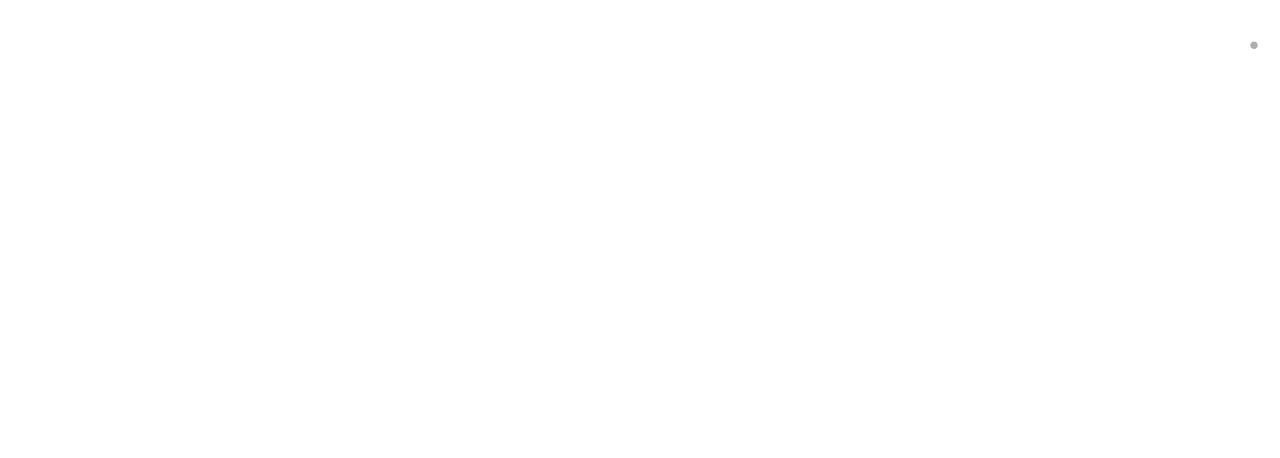
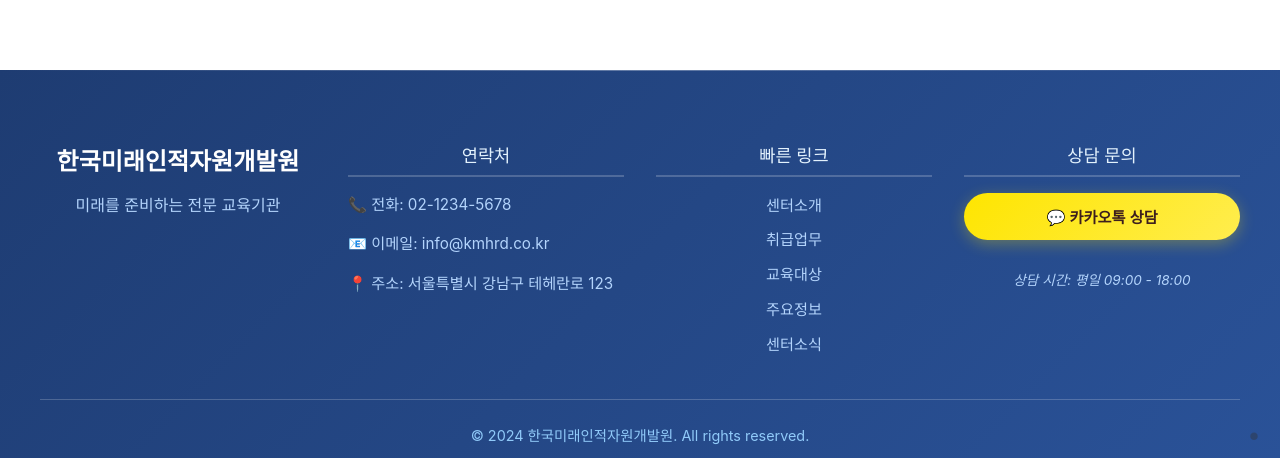
Before and after one commit to Cha-Young-Ho/mom-front, a React (Create React App) app: page /news in a window 1280 px wide. Shown: the part 1234-1692 px from the top of the page. Before the commit the page ends 1304 px from the top, so only its background shows below. Built offline with nearby package versions, Linux system fonts and the light colour scheme; no server answers.

Commit message:
feat : footer 추가

```diff
--- a/src/App.css
+++ b/src/App.css
@@ -2,6 +2,12 @@
   text-align: center;
   position: relative;
   min-height: 100vh;
+  display: flex;
+  flex-direction: column;
+}
+
+main {
+  flex: 1;
 }
 
 .App-logo {
--- a/src/App.tsx
+++ b/src/App.tsx
@@ -7,6 +7,7 @@
 } from 'react-router-dom';
 import './App.css';
 import Header from './components/Header';
+import Footer from './components/Footer';
 import AdminLogin from './pages/AdminLogin';
 import Courses from './pages/Courses';
 import Curriculum from './pages/Curriculum';
@@ -38,6 +39,7 @@
                     <Route path='/news' element={<News />} />
                   </Routes>
                 </main>
+                <Footer />
                 <HiddenLoginButton />
               </>
             }
--- /dev/null
+++ b/src/components/Footer.css
@@ -0,0 +1,175 @@
+.footer {
+  background: linear-gradient(135deg, #1e3c72 0%, #2a5298 100%);
+  color: white;
+  margin-top: auto;
+  position: relative;
+  overflow: hidden;
+}
+
+.footer::before {
+  content: '';
+  position: absolute;
+  top: 0;
+  left: 0;
+  right: 0;
+  height: 1px;
+  background: linear-gradient(90deg, transparent, rgba(255,255,255,0.3), transparent);
+}
+
+.footer-container {
+  max-width: 1200px;
+  margin: 0 auto;
+  padding: 3rem 2rem 1rem;
+}
+
+.footer-content {
+  display: grid;
+  grid-template-columns: repeat(auto-fit, minmax(250px, 1fr));
+  gap: 2rem;
+  margin-bottom: 2rem;
+}
+
+.footer-section h3 {
+  color: #ffffff;
+  font-size: 1.5rem;
+  margin-bottom: 0.5rem;
+  font-weight: 600;
+}
+
+.footer-section h4 {
+  color: #e3f2fd;
+  font-size: 1.1rem;
+  margin-bottom: 1rem;
+  font-weight: 500;
+  border-bottom: 2px solid rgba(255,255,255,0.2);
+  padding-bottom: 0.5rem;
+}
+
+.footer-section p {
+  color: #b3d4fc;
+  line-height: 1.6;
+  margin-bottom: 0.5rem;
+}
+
+.contact-info p {
+  display: flex;
+  align-items: center;
+  gap: 0.5rem;
+  margin-bottom: 0.8rem;
+  font-size: 0.95rem;
+}
+
+.footer-links {
+  list-style: none;
+  padding: 0;
+  margin: 0;
+}
+
+.footer-links li {
+  margin-bottom: 0.8rem;
+}
+
+.footer-links a {
+  color: #b3d4fc;
+  text-decoration: none;
+  transition: color 0.3s ease, transform 0.2s ease;
+  display: inline-block;
+  font-size: 0.95rem;
+}
+
+.footer-links a:hover {
+  color: #ffffff;
+  transform: translateX(5px);
+}
+
+.footer-kakao-btn {
+  background: linear-gradient(135deg, #fee500 0%, #ffed4e 100%);
+  color: #3c1e1e;
+  border: none;
+  padding: 0.8rem 1.5rem;
+  border-radius: 25px;
+  font-weight: 600;
+  cursor: pointer;
+  transition: all 0.3s ease;
+  font-size: 0.95rem;
+  box-shadow: 0 4px 15px rgba(254, 229, 0, 0.3);
+  margin-bottom: 1rem;
+  width: 100%;
+}
+
+.footer-kakao-btn:hover {
+  transform: translateY(-2px);
+  box-shadow: 0 6px 20px rgba(254, 229, 0, 0.4);
+  background: linear-gradient(135deg, #ffed4e 0%, #fee500 100%);
+}
+
+.operating-hours {
+  font-size: 0.85rem;
+  color: #90caf9;
+  font-style: italic;
+}
+
+.footer-bottom {
+  border-top: 1px solid rgba(255,255,255,0.2);
+  padding-top: 1.5rem;
+  text-align: center;
+}
+
+.footer-copyright p {
+  color: #90caf9;
+  font-size: 0.9rem;
+  margin: 0;
+}
+
+/* 반응형 디자인 */
+@media (max-width: 768px) {
+  .footer-container {
+    padding: 2rem 1rem 1rem;
+  }
+
+  .footer-content {
+    grid-template-columns: 1fr;
+    gap: 1.5rem;
+  }
+
+  .footer-section h3 {
+    font-size: 1.3rem;
+  }
+
+  .footer-section h4 {
+    font-size: 1rem;
+  }
+
+  .contact-info p {
+    font-size: 0.9rem;
+  }
+
+  .footer-links a {
+    font-size: 0.9rem;
+  }
+
+  .footer-kakao-btn {
+    font-size: 0.9rem;
+    padding: 0.7rem 1.2rem;
+  }
+}
+
+@media (max-width: 480px) {
+  .footer-container {
+    padding: 1.5rem 1rem 1rem;
+  }
+
+  .footer-content {
+    gap: 1rem;
+  }
+
+  .footer-section h3 {
+    font-size: 1.2rem;
+  }
+
+  .contact-info p {
+    flex-direction: column;
+    align-items: flex-start;
+    gap: 0.2rem;
+  }
+}
--- /dev/null
+++ b/src/components/Footer.tsx
@@ -0,0 +1,58 @@
+import React from 'react';
+import './Footer.css';
+
+const Footer: React.FC = () => {
+  return (
+    <footer className="footer">
+      <div className="footer-container">
+        <div className="footer-content">
+          <div className="footer-section">
+            <h3>한국미래인적자원개발원</h3>
+            <p>미래를 준비하는 전문 교육기관</p>
+          </div>
+
+          <div className="footer-section">
+            <h4>연락처</h4>
+            <div className="contact-info">
+              <p>📞 전화: 02-1234-5678</p>
+              <p>📧 이메일: info@kmhrd.co.kr</p>
+              <p>📍 주소: 서울특별시 강남구 테헤란로 123</p>
+            </div>
+          </div>
+
+          <div className="footer-section">
+            <h4>빠른 링크</h4>
+            <ul className="footer-links">
+              <li><a href="/">센터소개</a></li>
+              <li><a href="/curriculum">취급업무</a></li>
+              <li><a href="/courses">교육대상</a></li>
+              <li><a href="/gallery">주요정보</a></li>
+              <li><a href="/news">센터소식</a></li>
+            </ul>
+          </div>
+
+          <div className="footer-section">
+            <h4>상담 문의</h4>
+            <button
+              className="footer-kakao-btn"
+              onClick={() => window.open('https://open.kakao.com/o/sbo9fqFh', '_blank')}
+            >
+              💬 카카오톡 상담
+            </button>
+            <p className="operating-hours">
+              상담 시간: 평일 09:00 - 18:00
+            </p>
+          </div>
+        </div>
+
+        <div className="footer-bottom">
+          <div className="footer-copyright">
+            <p>&copy; 2024 한국미래인적자원개발원. All rights reserved.</p>
+          </div>
+        </div>
+      </div>
+    </footer>
+  );
+};
+
+export default Footer;
```
